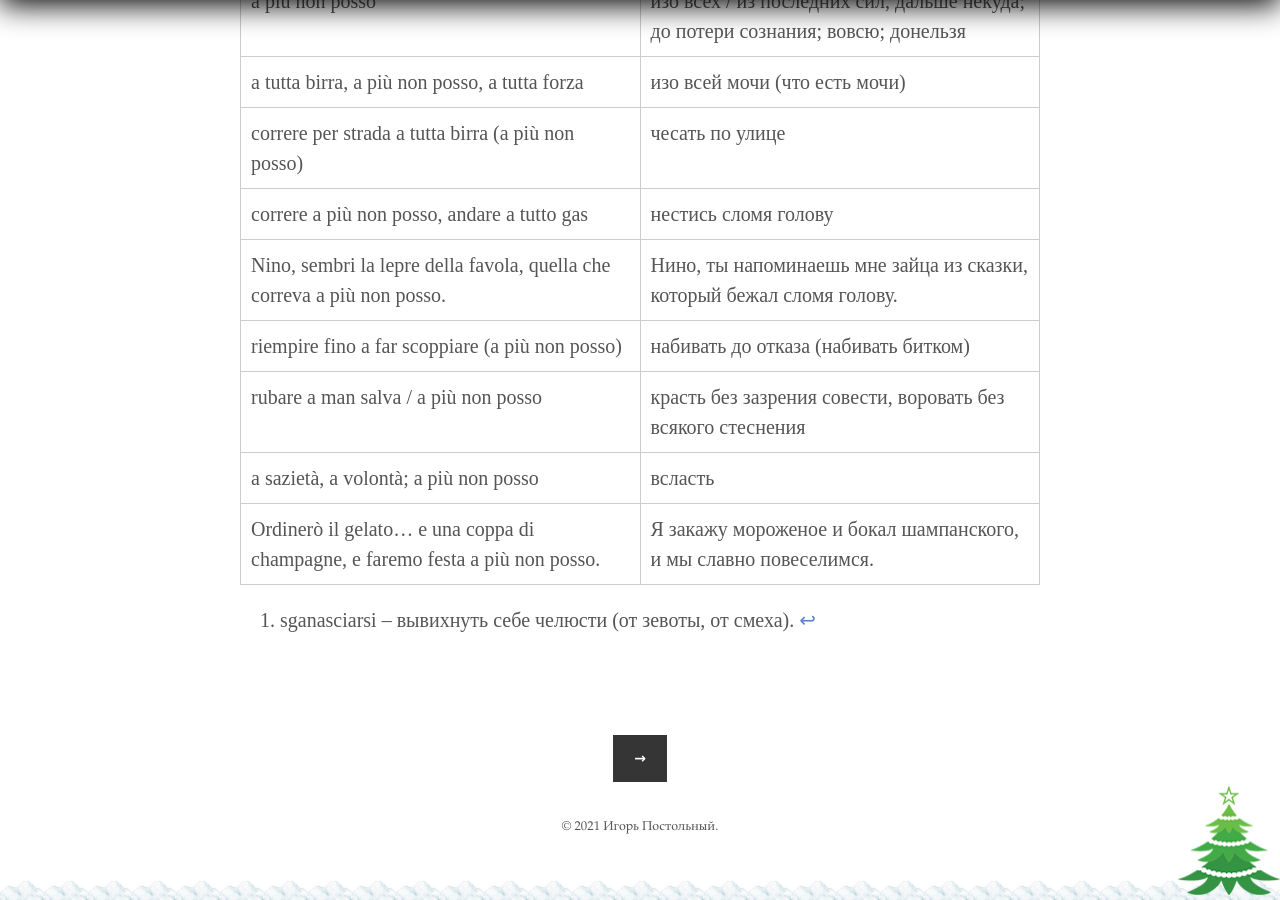
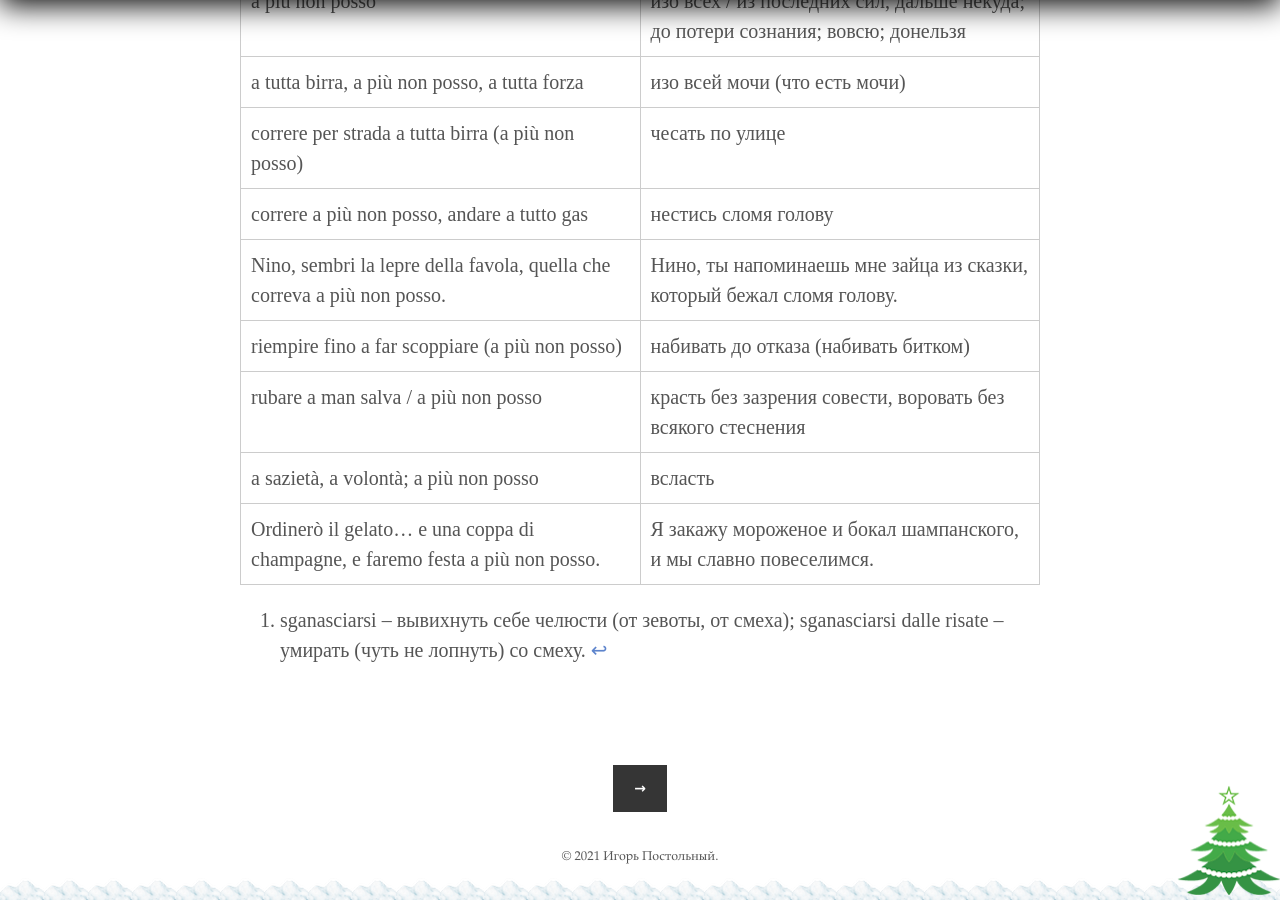
Before and after one commit to postolny/postolny.github.io, a Jekyll site: the page built from _posts/2021-04-04-a-piu-non-posso.md, in a window 1280 px wide and 900 px high, scrolled down 1215 px. Built offline with Jekyll 4.4.1, drawn with Linux system fonts in a browser that asks for light colours.

Commit message:
Update 2021-04-04-a-piu-non-posso.md

```diff
--- a/_posts/2021-04-04-a-piu-non-posso.md
+++ b/_posts/2021-04-04-a-piu-non-posso.md
@@ -30,4 +30,4 @@ con la massima velocità possibile, a perdifiato: correva a più non posso / ipe
 |a sazietà, a volontà; a più non posso|всласть|
 |Ordinerò il gelato... e una coppa di champagne, e faremo festa a più non posso.|Я закажу мороженое и бокал шампанского, и мы славно повеселимся.|
 
-[^1]: sganasciarsi – вывихнуть себе челюсти (от зевоты, от смеха).
+[^1]: sganasciarsi – вывихнуть себе челюсти (от зевоты, от смеха); sganasciarsi dalle risate – умирать (чуть не лопнуть) со смеху.
```
